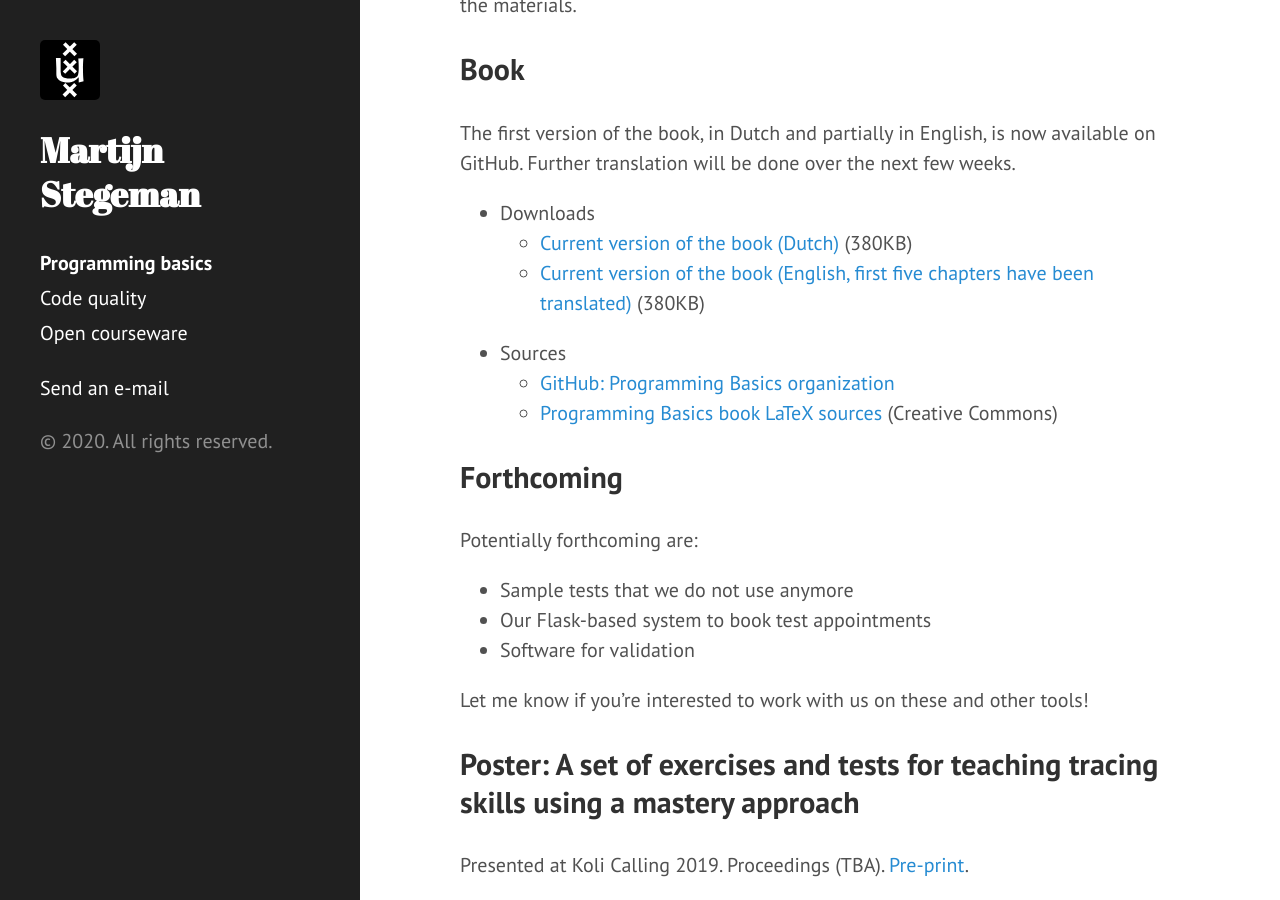
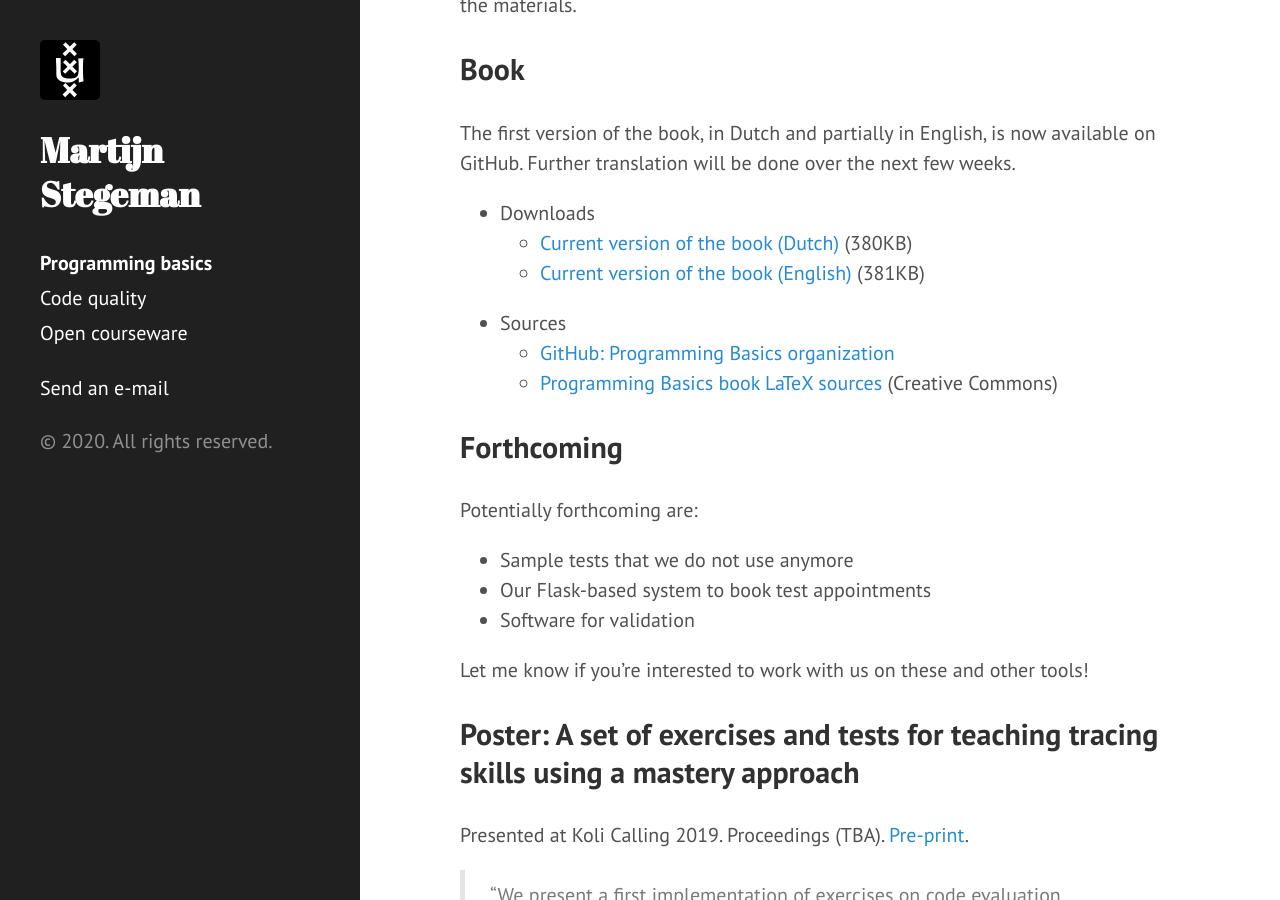
Before and after one commit to stgm/public_html, a Jekyll site: the page built from basics/index.md, in a window 1280 px wide and 900 px high, scrolled down 450 px. Built offline with Jekyll 4.4.1, drawn with Linux system fonts in a browser that asks for light colours; our own code applies the rules of GitHub Pages for plain Markdown files.

Commit message:
new translation

```diff
--- a/basics/index.md
+++ b/basics/index.md
@@ -16,7 +16,7 @@ The first version of the book, in Dutch and partially in English, is now availab
 
 - Downloads
     - [Current version of the book (Dutch)](book_nl.pdf) (380KB)
-    - [Current version of the book (English, first five chapters have been translated)](book_en.pdf) (380KB)
+    - [Current version of the book (English)](book_en.pdf) (381KB)
 - Sources
     - [GitHub: Programming Basics organization](https://github.com/prgbas)
     - [Programming Basics book LaTeX sources](https://github.com/prgbas/book) (Creative Commons)
```
Also changed, not shown: 1 other file.
